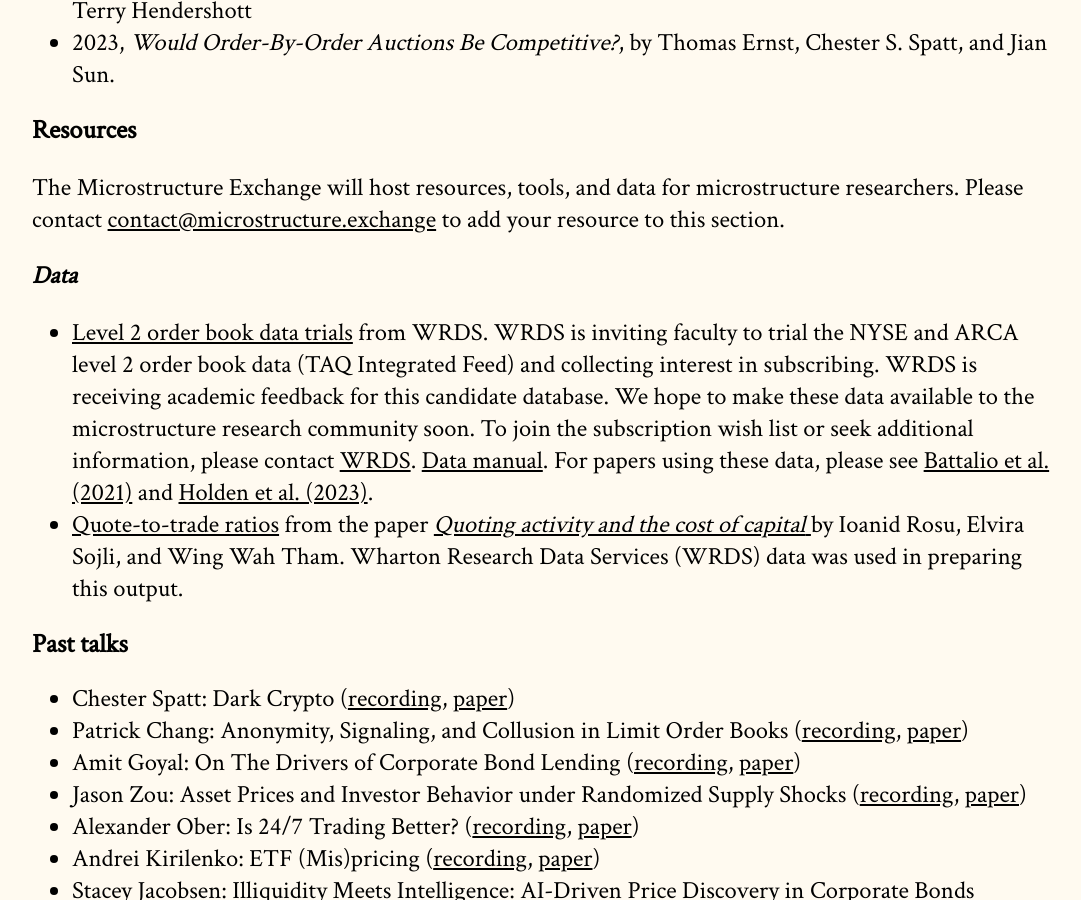
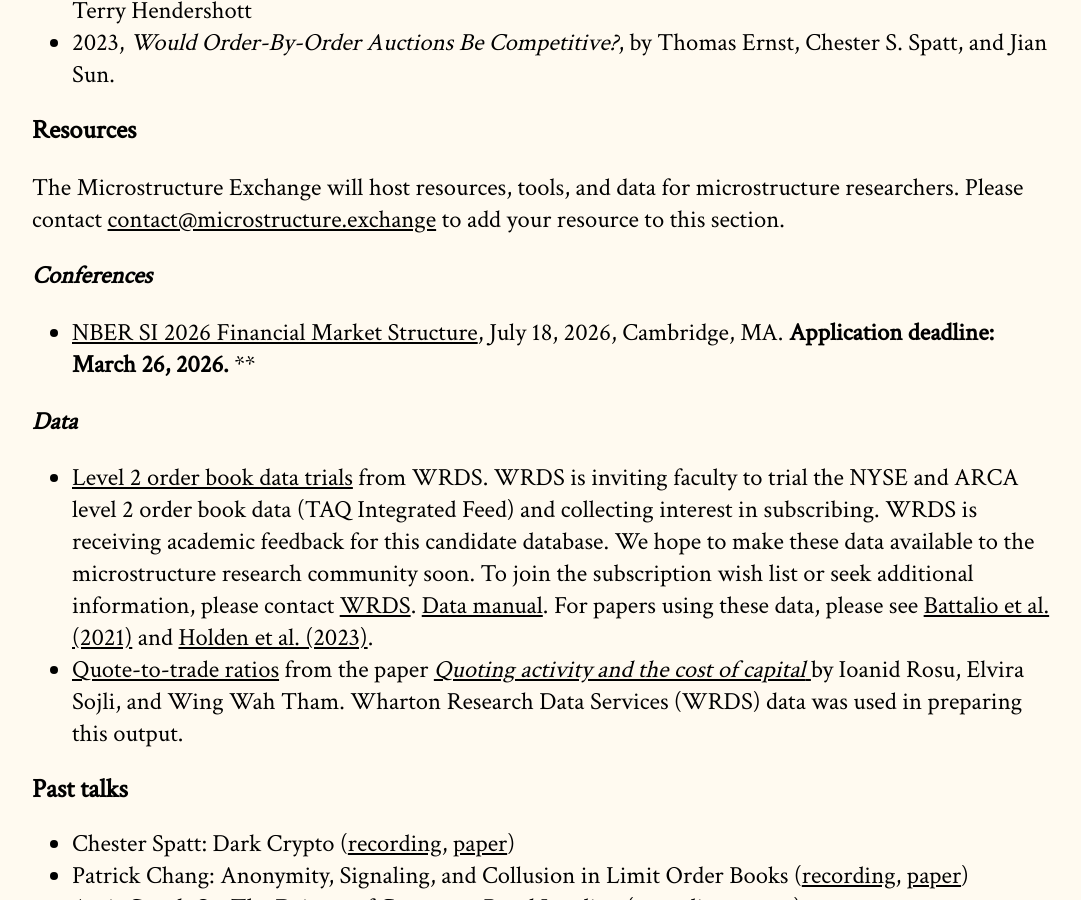
Before and after one commit to cpfiffer/microstructure.exchange, a Jekyll site: the page built from index.md, in a window 1280 px wide and 900 px high, scrolled down 2044 px. Shown: the whole window, without its empty margins (96-1177 px from the left). Built offline with Jekyll 4.4.1, drawn with Linux system fonts in a browser that asks for light colours; some web fonts are replaced.

Commit message:
Update index.md

```diff
--- a/index.md
+++ b/index.md
@@ -63,8 +63,8 @@ The Microstructure Exchange will host resources, tools, and data for microstruct
 <!-- ### Courses
 - [Market Microstructure Summer School](https://microstructure-course.com/), June 16-20, 2025, at University of Edinburgh. A one-week full-time intensive PhD level course taught by Thierry Foucault (HEC Paris) and Albert Menkveld (VU Amsterdam). Graduate students, faculty members, and advanced practitioners are invited to apply. **Application deadline: December 1, 2024.**  -->
 
-<!-- ### Conferences
-- [NYSE Market Microstructure Conference](https://www.nyse.com/data-insights/the-2026-nyse-market-microstructure-conference), Feb 9, 2026, at the NYSE, New York. Calling all academics with papers on covering the real-world application of market microstructure. **Application deadline: September 30, 2025.** **  -->
+### Conferences
+- [NBER SI 2026 Financial Market Structure](https://www.nber.org/conferences/si-2026-financial-market-structure), July 18, 2026, Cambridge, MA. **Application deadline: March 26, 2026.** **
 
 ### Data
 
```
